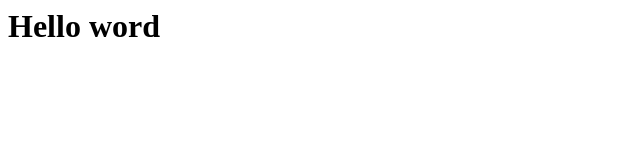
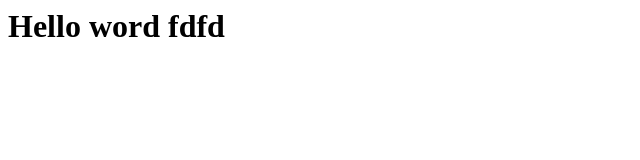
Before and after one commit to NgHgHai1310/BaiTapW3, a plain HTML site: page data.html in a window 1280 px wide. Shown: the whole page, without its empty margins (0-640 px from the left). Drawn offline with Linux system fonts and the light colour scheme.

Commit message:
dfdf
fddfd

```diff
--- a/data.html
+++ b/data.html
@@ -3,6 +3,6 @@
         <title>Hello world page</title>
     </head>
     <body>
-        <H1>Hello word  </H1>
+        <H1>Hello word fdfd </H1>
     </body>
 </html>
```
